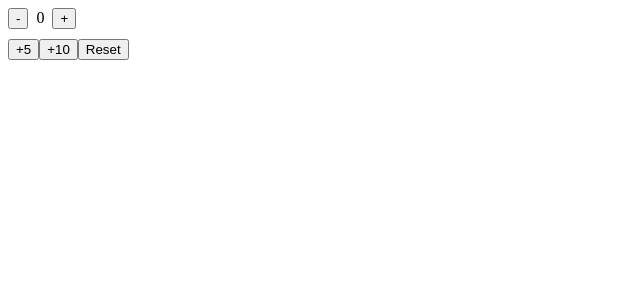
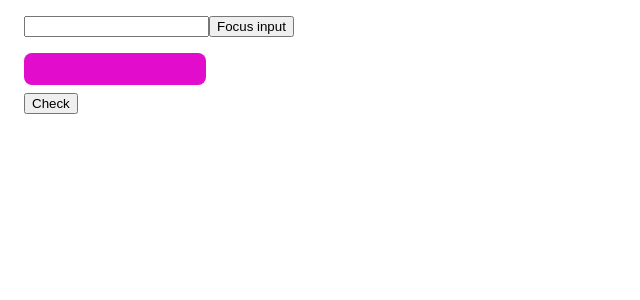
Before and after one commit to CODENAME-DEVENDRA/React-session, a React (Vite) app in the folder react-notes/: page / in a window 1280 px wide. Shown: the top 300 px of the page, without its empty margins (0-640 px from the left). Built offline with nearby package versions, Linux system fonts and the light colour scheme.

Commit message:
feat: refactor useReducer examples and add new useRef components

```diff
--- a/react-notes/src/App.jsx
+++ b/react-notes/src/App.jsx
@@ -14,6 +14,8 @@ import * as Lifting from "./Phase-1-Foundations/Module-04-Intermediate/03-liftin
 import * as Context from "./Phase-1-Foundations/Module-04-Intermediate/04-context-api";
 import * as ContextHook from "./hooks/03-useContext";
 import * as Reducer from "./Phase-2-Advance-concepts/Module-01-Advance-concepts/01-useReducer";
+import * as ReducerHook from "./hooks/04-useReducer";
+import * as Ref from "./Phase-2-Advance-concepts/Module-01-Advance-concepts/02-useRef";
 
 const App = () => {
   return (
@@ -63,7 +65,10 @@ const App = () => {
       {/* <Context.UnderStandingContext /> */}
       {/* <ContextHook.AdvanceContext /> */}
 
-      <Reducer.CountReducer />
+      {/* <Reducer.CountReducer /> */}
+      {/* <ReducerHook.ReducerTodo /> */}
+
+      <Ref.DomRef />
     </>
   );
 };
--- a/react-notes/src/Phase-2-Advance-concepts/Module-01-Advance-concepts/01-useReducer/index.js
+++ b/react-notes/src/Phase-2-Advance-concepts/Module-01-Advance-concepts/01-useReducer/index.js
@@ -1 +1 @@
-export { default as CountReducer } from "./01-countReducer";
+export { default as CountReducer } from "./01-count-reducer";
--- /dev/null
+++ b/react-notes/src/Phase-2-Advance-concepts/Module-01-Advance-concepts/02-useRef/01-dom-ref.jsx
@@ -0,0 +1,41 @@
+import React, { useRef } from "react";
+
+const DomRef = () => {
+  const inputRef = useRef(null);
+  const boxRef = useRef(null);
+
+  const handleFocusInput = () => {
+    console.log("inputRef", inputRef);
+    inputRef.current.focus();
+  };
+
+  const handleBoxStyles = () => {
+    console.log("boxRef", boxRef);
+    alert(`width:${boxRef.current.offsetWidth}`);
+  };
+
+  return (
+    <div>
+      <div style={{ margin: 16 }}>
+        <input type="text" ref={inputRef} />
+        <button onClick={handleFocusInput}>Focus input</button>
+      </div>
+
+      <div style={{ margin: 16 }}>
+        <div
+          ref={boxRef}
+          style={{
+            width: 150,
+            padding: 16,
+            background: "#e20dcc",
+            borderRadius: 8,
+            marginBottom: 8,
+          }}
+        ></div>
+        <button onClick={handleBoxStyles}>Check</button>
+      </div>
+    </div>
+  );
+};
+
+export default DomRef;
--- /dev/null
+++ b/react-notes/src/Phase-2-Advance-concepts/Module-01-Advance-concepts/02-useRef/02-persist-value.jsx
@@ -0,0 +1,7 @@
+import React from "react";
+
+const PersistValue = () => {
+  return <div>PersistValue</div>;
+};
+
+export default PersistValue;
--- /dev/null
+++ b/react-notes/src/Phase-2-Advance-concepts/Module-01-Advance-concepts/02-useRef/index.js
@@ -0,0 +1,2 @@
+export { default as DomRef } from "./01-dom-ref";
+export { default as PersistValue } from "./02-persist-value";
--- /dev/null
+++ b/react-notes/src/hooks/04-useReducer/01-reducer-todo.jsx
@@ -0,0 +1,84 @@
+import React, { useEffect, useReducer, useRef, useState } from "react";
+
+const initialTodos = [{ id: 1, text: "Learn useReducer", done: false }];
+
+function todoReducer(state, action) {
+  switch (action.type) {
+    case "ADD":
+      return [...state, { id: action.id, text: action.text, done: false }];
+    case "TOGGLE":
+      return state.map((t) =>
+        t.id === action.id ? { ...t, done: !t.done } : t,
+      );
+    case "DELETE":
+      return state.filter((t) => t.id !== action.id);
+    case "CLEAR_DONE":
+      return state.filter((t) => !t.done);
+
+    default:
+      state;
+  }
+}
+
+const ReducerTodo = () => {
+  const [todos, dispatch] = useReducer(todoReducer, initialTodos);
+  const [text, setText] = useState("");
+
+  useEffect(() => {
+    console.log("todos", todos);
+  }, [todos]);
+
+  const nextId = useRef(2);
+  // console.log("nextId", nextId);
+  // console.log("nextId.current++", nextId.current++);
+
+  const handleAddtodo = () => {
+    if (!text.trim()) return;
+    const id = nextId.current++;
+    dispatch({ type: "ADD", id, text });
+    setText("");
+  };
+
+  return (
+    <div>
+      <h3>Todo Application</h3>
+      <div>
+        <input
+          type="text"
+          onChange={(e) => setText(e.target.value)}
+          placeholder="Add todo..."
+          value={text}
+          onKeyDown={(e) => e.key === "Enter" && handleAddtodo()}
+        />
+        <button onClick={handleAddtodo}>Add</button>
+        <button onClick={() => dispatch({ type: "CLEAR_DONE" })}>
+          Clear Completed Todos
+        </button>
+      </div>
+
+      <ul>
+        {todos.map((t) => (
+          <li key={t.id}>
+            <label
+              htmlFor="check"
+              style={{ textDecoration: t.done ? "line-through" : "none" }}
+            >
+              <input
+                type="checkbox"
+                onChange={() => dispatch({ type: "TOGGLE", id: t.id })}
+                id="check"
+                checked={t.done}
+              />
+              <span>{t.text}</span>
+            </label>
+            <button onClick={() => dispatch({ type: "DELETE", id: t.id })}>
+              X
+            </button>
+          </li>
+        ))}
+      </ul>
+    </div>
+  );
+};
+
+export default ReducerTodo;
--- /dev/null
+++ b/react-notes/src/hooks/04-useReducer/02-context-reducer.jsx
@@ -0,0 +1,7 @@
+import React from "react";
+
+const ContextReducer = () => {
+  return <div>ContextReducer</div>;
+};
+
+export default ContextReducer;
--- /dev/null
+++ b/react-notes/src/hooks/04-useReducer/index.js
@@ -0,0 +1,2 @@
+export { default as ReducerTodo } from "./01-reducer-todo";
+export { default as ContextReducer } from "./02-context-reducer";
```
Also changed, not shown: react-notes/src/Phase-2-Advance-concepts/Module-01-Advance-concepts/01-useReducer/01-count-reducer.jsx (renamed from react-notes/src/Phase-2-Advance-concepts/Module-01-Advance-concepts/01-useReducer/01-countReducer.jsx).
